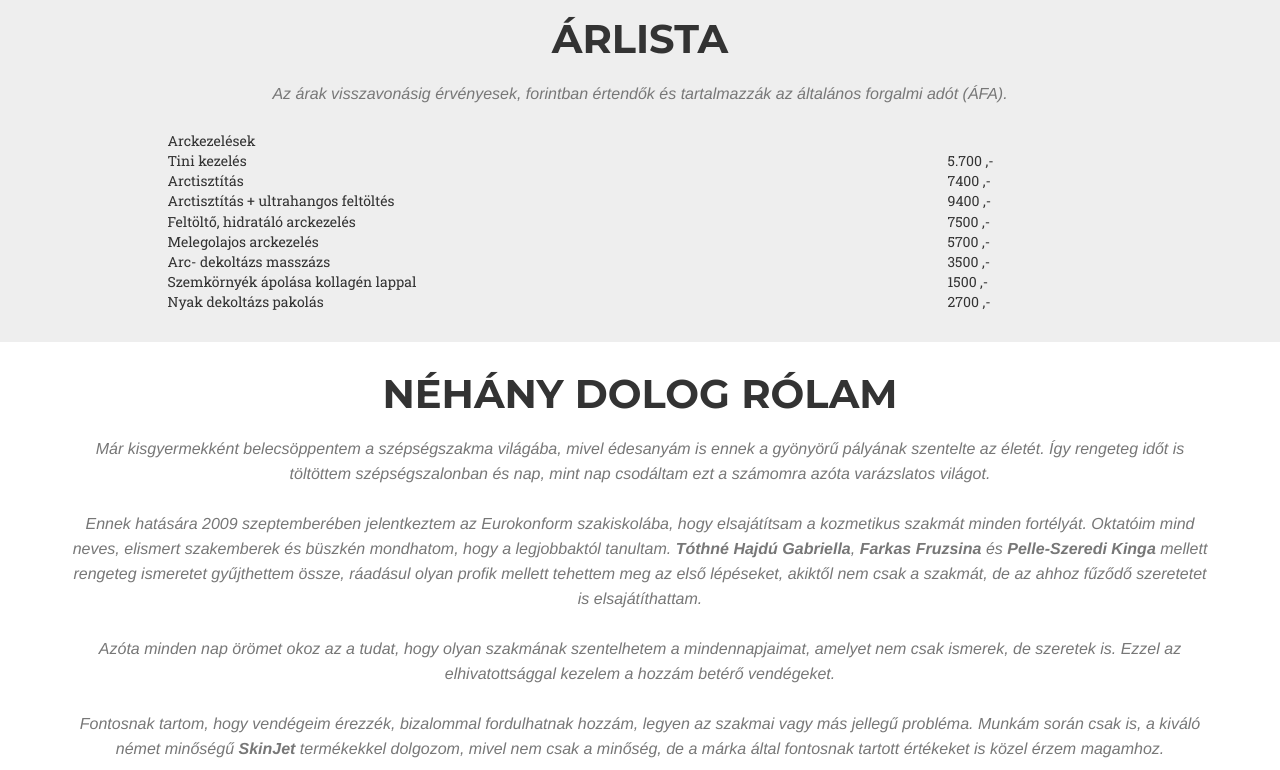
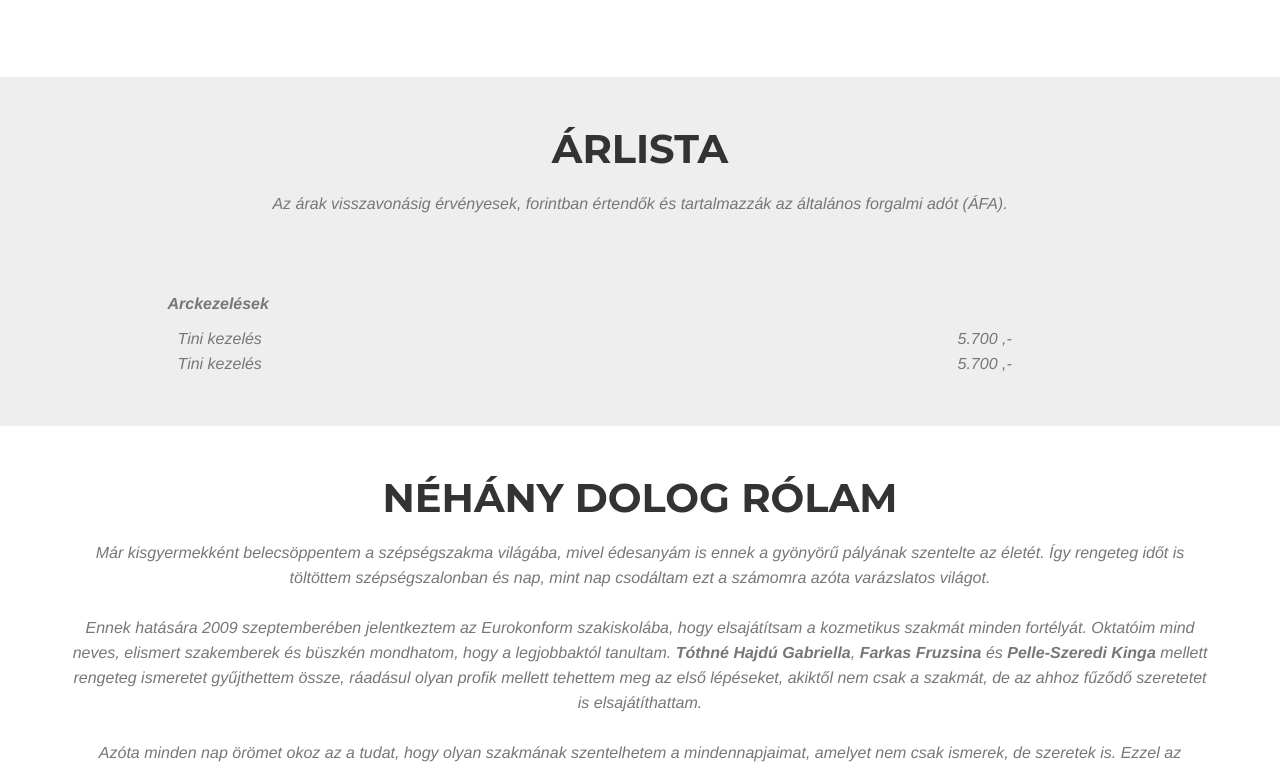
Before and after one commit to ZoranBacsi/timikozmetika, a website: page index.html in a window 1280 px wide. Shown: the part 1660-2430 px from the top of the page. Drawn offline with nearby package versions, Linux system fonts and the light colour scheme; files whose address does not match are found by name; a web font is replaced by a local one.

Commit message:
Modify pricelist style

```diff
--- a/index.html
+++ b/index.html
@@ -54,7 +54,7 @@
                         <a href="#page-top"></a>
                     </li>
                     <li>
-                        <a class="page-scroll" href="#services">Szolgáltatások</a>
+                        <a class="page-scroll" href="#gallery">Szolgáltatások</a>
                     </li>
                     <li>
                         <a class="page-scroll" href="#portfolio">Kezelések</a>
@@ -81,7 +81,7 @@
             <div class="intro-text">
                 <div class="intro-lead-in">Üdvözöllek az oldalamon!</div>
                 <div class="intro-heading">Felfrissülésre vágysz?</div>
-                <a href="#services" class="page-scroll btn btn-xl">Bővebben...</a>
+                <a href="#gallery" class="page-scroll btn btn-xl">Bővebben...</a>
             </div>
         </div>
     </header>
@@ -198,31 +198,13 @@
                 </div>
             </div>
             <div class="row">
-                <div class="col-lg-1"></div><div class="col-lg-10">Arckezelések</div><div class="col-lg-1"></div>
+                <div class="col-lg-1"></div><div class="col-lg-10"><h3 class="section-subheading text-muted price-title">Arckezelések</h3></div><div class="col-lg-1"></div>
             </div>
             <div class="row">
-                <div class="col-lg-1"></div><div class="col-lg-4">Tini kezelés</div><div class="col-lg-4"></div><div class="col-lg-2">5.700 ,-</div><div class="col-lg-1"></div>
+                <div class="col-lg-1"></div><div class="col-lg-4"><h3 class="section-subheading text-muted price">Tini kezelés</h3></div><div class="col-lg-4"></div><div class="col-lg-2"><h3 class="section-subheading text-muted price">5.700 ,-</h3></div><div class="col-lg-1"></div>
             </div>
             <div class="row">
-				<div class="col-lg-1"></div><div class="col-lg-4">Arctisztítás</div><div class="col-lg-4"></div><div class="col-lg-2">7400 ,-</div><div class="col-lg-1"></div>
-            </div>
-            <div class="row">
-				<div class="col-lg-1"></div><div class="col-lg-4">Arctisztítás + ultrahangos feltöltés</div><div class="col-lg-4"></div><div class="col-lg-2">9400 ,-</div><div class="col-lg-4"></div><div class="col-lg-1"></div>
-            </div>
-            <div class="row">
-				<div class="col-lg-1"></div><div class="col-lg-4">Feltöltő, hidratáló arckezelés</div><div class="col-lg-4"></div><div class="col-lg-2">7500 ,-</div><div class="col-lg-1"></div>
-            </div>
-            <div class="row">
-				<div class="col-lg-1"></div><div class="col-lg-4">Melegolajos arckezelés</div><div class="col-lg-4"></div><div class="col-lg-2">5700 ,-</div><div class="col-lg-1"></div>
-            </div>
-            <div class="row">
-				<div class="col-lg-1"></div><div class="col-lg-4">Arc- dekoltázs masszázs</div><div class="col-lg-4"></div><div class="col-lg-2">3500 ,-</div><div class="col-lg-1"></div>
-            </div>
-            <div class="row">
-				<div class="col-lg-1"></div><div class="col-lg-4">Szemkörnyék ápolása kollagén lappal</div><div class="col-lg-4"></div><div class="col-lg-2">1500 ,-</div><div class="col-lg-1"></div>
-            </div>
-            <div class="row">
-				<div class="col-lg-1"></div><div class="col-lg-4">Nyak dekoltázs pakolás</div><div class="col-lg-4"></div><div class="col-lg-2">2700 ,-</div><div class="col-lg-1"></div>
+                <div class="col-lg-1"></div><div class="col-lg-4"><h3 class="section-subheading text-muted price">Tini kezelés</h3></div><div class="col-lg-4"></div><div class="col-lg-2"><h3 class="section-subheading text-muted price">5.700 ,-</h3></div><div class="col-lg-1"></div>
             </div>
         </div>
     </section>
@@ -269,18 +251,18 @@
             </div>
             <div class="row">
                 <div class="col-lg-8 col-lg-offset-2 text-center">
-                    <p class="large text-muted">Ha biztos kezekben szeretnéd tudni magad, rám számíthatsz !</p>
+                    <h3 class="section-subheading text-muted">Ha biztos kezekben szeretnéd tudni magad, rám számíthatsz !</h3>
                 </div>
             </div>
         </div>
     </section>
 
-    <!-- Services Section -->
-    <section id="services" class="bg-light-gray">
+    <!-- gallery Section -->
+    <section id="gallery" class="bg-light-gray">
         <div class="container">
             <div class="row">
                 <div class="col-lg-12 text-center">
-                    <h2 class="section-heading">Szolgáltatások</h2>
+                    <h2 class="section-heading">Galéria</h2>
                     <h3 class="section-subheading text-muted">Lorem ipsum dolor sit amet consectetur.</h3>
                 </div>
             </div>
--- a/less/agency.less
+++ b/less/agency.less
@@ -6,6 +6,19 @@
 body {
     overflow-x: hidden;
     .body-font;
+}
+
+.price{
+    padding:0px !important;
+    margin:0px !important;
+    padding-left: 10px !important;
+}
+
+.price-title{
+    padding:0px !important;
+    margin:0px !important;
+    margin-bottom: 10px !important;
+    font-weight: bold !important;
 }
 
 .text-muted {
```
Also changed, not shown: css/agency.css.
